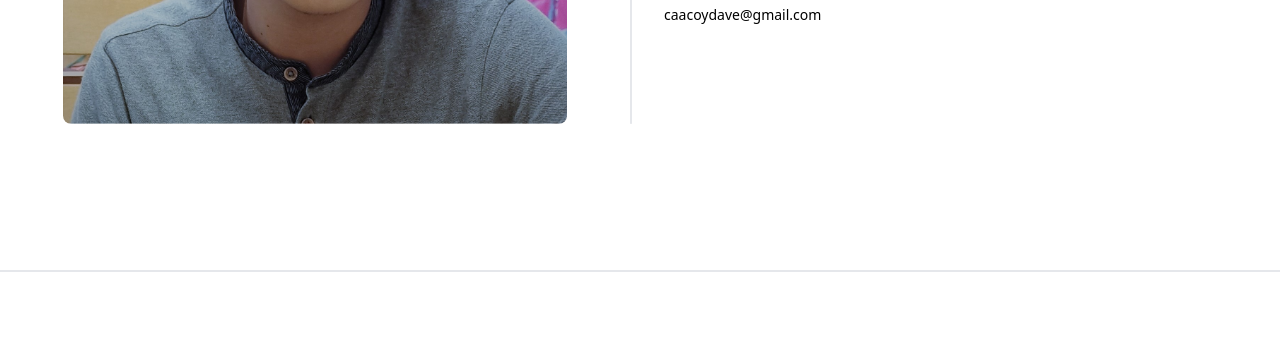
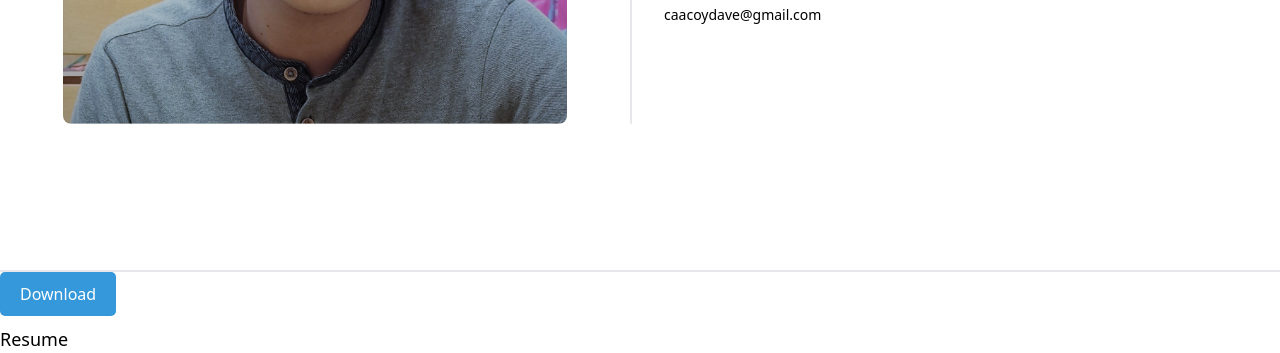
Before and after one commit to DaveAgustino/daveportfolio, a plain HTML site: page index.html in a window 1280 px wide. Shown: the part 528-881 px from the top of the page. Before the commit the page ends 800 px from the top, so only its background shows below. Drawn offline with nearby package versions, Linux system fonts and the light colour scheme.

Commit message:
added resume code line

```diff
--- a/index.css
+++ b/index.css
@@ -23,3 +23,24 @@
     transform: translateY(-50%);
   }
 }
+
+
+
+.resume-button {
+  padding: 10px 20px;
+  background-color: #3498db;
+  color: white;
+  font-size: 16px;
+  border: none;
+  border-radius: 5px;
+  cursor: pointer;
+}
+
+.resume-button:hover {
+  background-color: #2980b9;
+}
+
+.resume-title {
+  margin-top: 10px;
+  font-size: 18px;
+}
--- a/index.html
+++ b/index.html
@@ -35,6 +35,10 @@
     </div>
   </div>
 
+  <div class="resume-container">
+    <button class="resume-button">Download</button>
+    <p class="resume-title">Resume</p>
+</div>
   <!-- <ion-icon name="heart"></ion-icon> -->
   <script src="https://unpkg.com/ionicons@5.0.0/dist/ionicons.js"></script>
   <script src="./data.js"></script>
```
